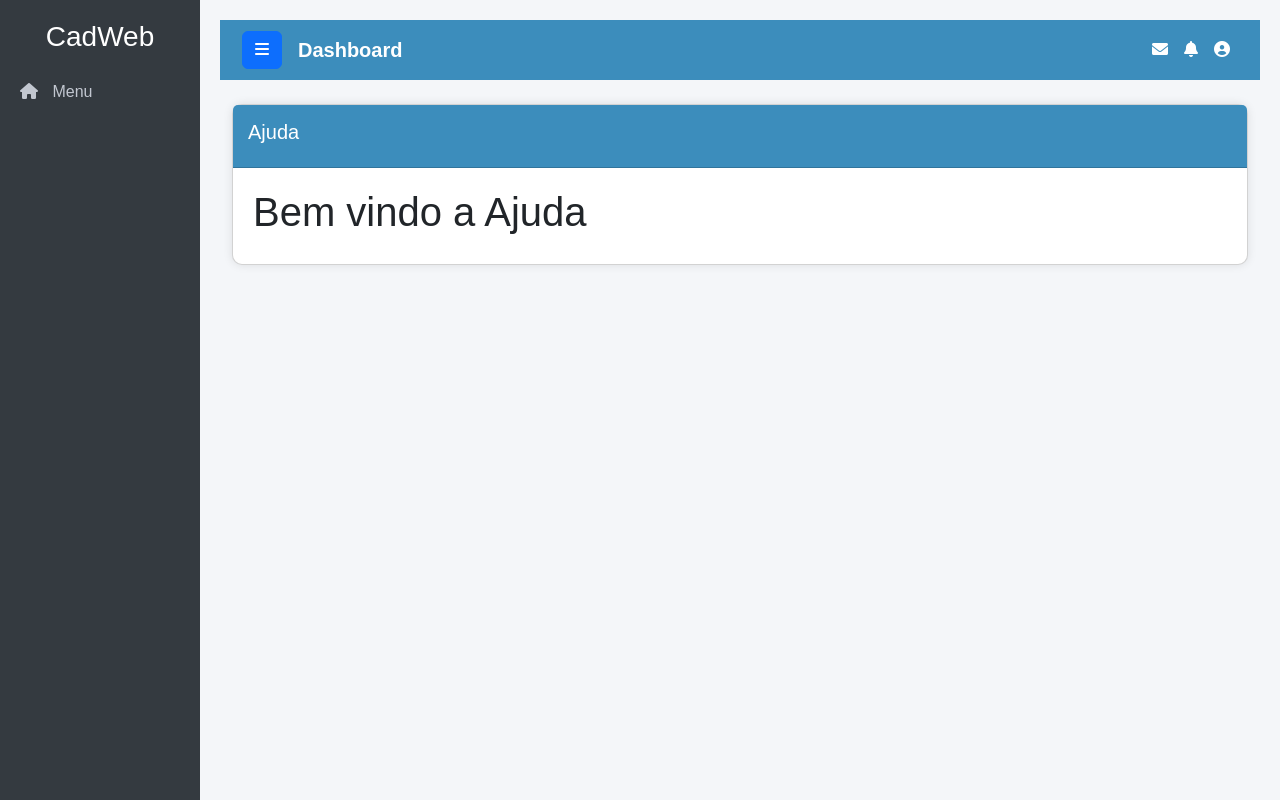
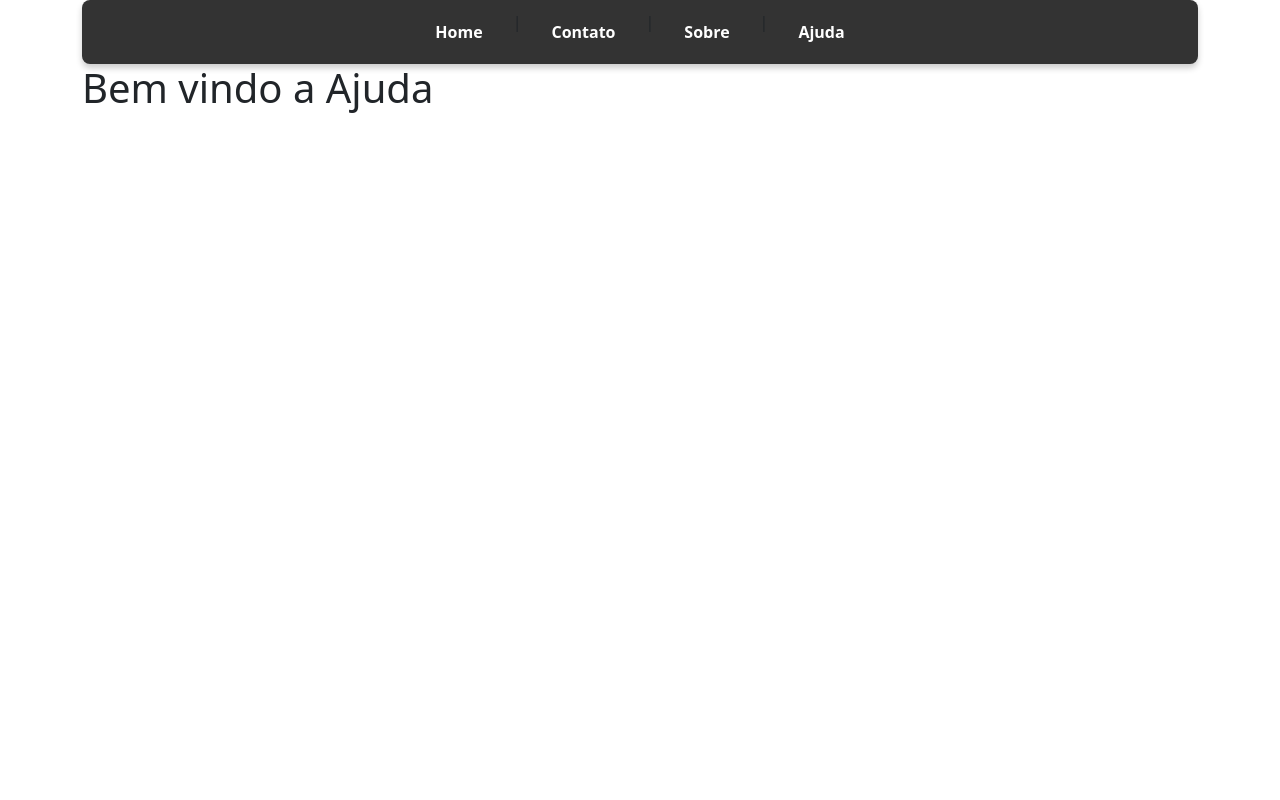
Before and after one commit to Mthls/piloto2, a Django app: page /ajuda/ in a window 1280 px wide. Run offline with Django 5.2, Linux system fonts and the light colour scheme.

Commit message:
Update base.html

```diff
--- a/home/templates/base.html
+++ b/home/templates/base.html
@@ -1,189 +1,65 @@
-<!DOCTYPE html>
-<html lang="pt-br">
+<!doctype html>
+<html lang="en">
   <head>
-    <meta charset="UTF-8">
-    <meta name="viewport" content="width=device-width, initial-scale=1.0">
-    <title>CadWeb</title>
-    <link href="https://cdn.jsdelivr.net/npm/bootstrap@5.3.0/dist/css/bootstrap.min.css" rel="stylesheet">
-    <link href="https://cdnjs.cloudflare.com/ajax/libs/font-awesome/6.0.0-beta3/css/all.min.css" rel="stylesheet">
+    <!-- Required meta tags -->
+    <meta charset="utf-8">
+    <meta name="viewport" content="width=device-width, initial-scale=1">
+    <!-- Bootstrap CSS -->
+    <link href="https://cdn.jsdelivr.net/npm/bootstrap@5.0.2/dist/css/bootstrap.min.css" rel="stylesheet" integrity="sha384-EVSTQN3/azprG1Anm3QDgpJLIm9Nao0Yz1ztcQTwFspd3yD65VohhpuuCOmLASjC" crossorigin="anonymous">
+
+
+    <title>{% block titulo %} Título da Página {% endblock  %}</title>
+
+
    <style>
-        body {
-            font-family: 'Arial', sans-serif;
-            background-color: #f4f6f9;
+    .menu {
+      background-color: #333; /* Fundo escuro */
+      padding: 10px 20px; /* Espaçamento interno */
+      display: flex; /* Layout em linha */
+      justify-content: center; /* Centraliza os itens */
+      gap: 15px; /* Espaçamento entre os links */
+      border-radius: 8px; /* Bordas arredondadas */
+      box-shadow: 0 4px 6px rgba(0, 0, 0, 0.2); /* Sombra suave */
     }
-        .sidebar {
-            height: 100vh;
-            position: fixed;
-            left: 0;
-            top: 0;
-            bottom: 0;
-            width: 200px;
-            background-color: #343a40;
-            padding-top: 20px;
-            transition: all 0.3s;
+
+    .menu a {
+      text-decoration: none; /* Remove sublinhado */
+      color: white; /* Cor do texto */
+      font-weight: bold; /* Texto em negrito */
+      padding: 10px 15px; /* Espaçamento interno dos links */
+      border-radius: 4px; /* Bordas arredondadas */
+      transition: all 0.3s ease; /* Suaviza transições */
     }
-        .sidebar.active {
-            width: 125px;
+
+    .menu a:hover {
+      background-color: #555; /* Fundo ao passar o mouse */
+      color: #ffd700; /* Cor do texto ao passar o mouse */
+      transform: scale(1.1); /* Efeito de zoom */
     }
-        .content {
-            margin-left: 200px;
-            padding: 20px;
-            transition: all 0.3s;
-        }
-        .content.active {
-            margin-left: 125px;
-        }
-        .sidebar .nav-link {
-            color: #c2c7d0;
-            padding: 10px 20px;
-            font-size: 16px;
-        }
-        .sidebar .nav-link:hover {
-            background-color: #495057;
-        }
-        .sidebar .nav-link .fas {
-            margin-right: 10px;
-        }
-        .sidebar.active .nav-link .fas {
-            margin-right: 0;
-        }
-        .sidebar.active .nav-link span {
-            display: none;
-        }
-        .navbar {
-            background-color: #3c8dbc;
-            padding: 10px;
-        }
-        .navbar .navbar-brand {
-            color: #fff;
-            font-weight: bold;
-        }
-        .navbar .nav-item .nav-link {
-            color: #fff;
-        }
-        .card-custom {
-            border-radius: 10px;
-            box-shadow: 0px 0px 10px rgba(0, 0, 0, 0.1);
-        }
-        .card-header-custom {
-            background-color: #3c8dbc;
-            color: #fff;
-            padding: 15px;
-        }
-        .card-body-custom {
-            padding: 20px;
-        }
-        .submenu {
-            padding-left: 10px;
-            display: none;
-        }
-        .submenu .nav-link {
-            font-size: 14px;
-        }
-        .sidebar .nav-item.open .submenu {
-            display: block;
-        }
+
+
    </style>
+
   </head>
   <body>
-    <div class="sidebar" id="sidebar">
-        <div class="text-center text-white mb-3">
-            <h3>CadWeb</h3>
+    <div class="container">
+
+    <div class="menu">
+      <a href="{% url 'index' %}">Home</a> |
+      <a href="{% url 'contato' %}">Contato</a> |
+      <a href="{% url 'sobre' %}">Sobre</a> |
+      <a href="{% url 'ajuda' %}">Ajuda</a>
     </div>
-        <ul class="nav flex-column">
-            <li class="nav-item">
-                <a href="#" class="nav-link"><i class="fas fa-home"></i> <span>Menu</span></a>
-                <ul class="submenu nav flex-column">
-                    <li class="nav-item">
-                        <a href="{% url 'index' %}" class="nav-link">Home</a>
-                    </li>
-                    <li class="nav-item">
-                        <a href="{% url 'contato' %}" class="nav-link">Contato</a>
-                    </li>
-                    <li class="nav-item">
-                        <a href="{% url 'sobre' %}" class="nav-link">Sobre</a>
-                    </li>
-                    <li class="nav-item">
-                        <a href="{% url 'local' %}" class="nav-link">Localização</a>
-                    </li>
-                    <li class="nav-item">
-                        <a href="{% url 'ajuda' %}" class="nav-link">Ajuda</a>
-                    </li>
-                    <li class="nav-item">
-                        <a href="{% url 'perfil' usuario='Rarysson' %}" class="nav-link">Perfil</a>
-                    </li>
-                    <li class="nav-item">
-                        <a href="{% url 'dados' %}" class="nav-link">Dados</a>
-                    </li>
-                    <li class="nav-item">
-                        <a href="{% url 'form' %}" class="nav-link">Formulário</a>
-                    </li>
-                </ul>
-            </li>
-        </ul>
+
+
+    {% block conteudo %}
+
+      <h1>Conteúdo da Página<h1>
+
+    {% endblock  %}
+
+
     </div>
-    <div class="content" id="content">
-        <nav class="navbar navbar-expand-lg navbar-dark">
-            <div class="container-fluid">
-                <button class="btn btn-primary" id="toggle-sidebar"><i class="fas fa-bars"></i></button>
-                <a class="navbar-brand ms-3" href="#">Dashboard</a>
-                <div class="collapse navbar-collapse" id="navbarNav">
-                    <ul class="navbar-nav ms-auto">
-                        <li class="nav-item">
-                            <a class="nav-link" href="#"><i class="fas fa-envelope"></i></a>
-                        </li>
-                        <li class="nav-item">
-                            <a class="nav-link" href="#"><i class="fas fa-bell"></i></a>
-                        </li>
-                        <li class="nav-item">
-                            <a class="nav-link" href="#"><i class="fas fa-user-circle"></i></a>
-                        </li>
-                    </ul>
-                </div>
-            </div>
-        </nav>
-        <div class="container-fluid mt-4">
-            <div class="row">
-                <div class="col-lg-12 col-md-12 col-sm-12">
-                    <div class="card card-custom">
-                        <div class="card-header card-header-custom">
-                            <h5> {% block titulo %}Bloco Título da Página{% endblock %} </h5>
-                        </div>
-                        <div class="card-body card-body-custom">
-                            {% block conteudo %}
-                                <h5>Conteúdo da Página<h5>
-                            {% endblock %}
-                        </div>
-                    </div>
-                </div>
-            </div>
-        </div>
-    </div>
-    <script src="https://cdn.jsdelivr.net/npm/bootstrap@5.3.0/dist/js/bootstrap.bundle.min.js"></script>
-    <script>
-        document.getElementById('toggle-sidebar').addEventListener('click', function () {
-            document.getElementById('sidebar').classList.toggle('active');
-            document.getElementById('content').classList.toggle('active');
-            let title = document.querySelector('#sidebar h3');
-            if (title.style.fontSize === '1rem') {
-                title.style.fontSize = '1.5rem';
-            } else {
-                title.style.fontSize = '1rem';
-            }
-        });
-
-        document.querySelectorAll('.nav-item').forEach(function (item) {
-            item.addEventListener('click', function () {
-                if (this.classList.contains('open')) {
-                    this.classList.remove('open');
-                } else {
-                    document.querySelectorAll('.nav-item.open').forEach(function (openItem) {
-                        openItem.classList.remove('open');
-                    });
-                    this.classList.add('open');
-                }
-            });
-        });
-    </script>
+    <script src="https://cdn.jsdelivr.net/npm/bootstrap@5.0.2/dist/js/bootstrap.bundle.min.js" integrity="sha384-MrcW6ZMFYlzcLA8Nl+NtUVF0sA7MsXsP1UyJoMp4YLEuNSfAP+JcXn/tWtIaxVXM" crossorigin="anonymous"></script>
   </body>
 </html>
```
Lines whose indentation alone changed are shown as unchanged.
